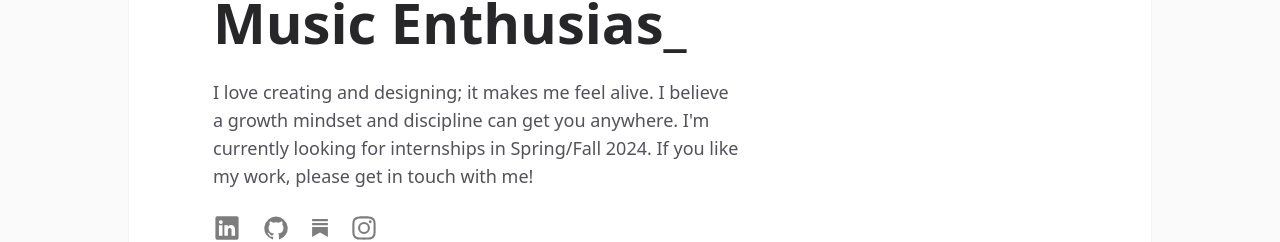
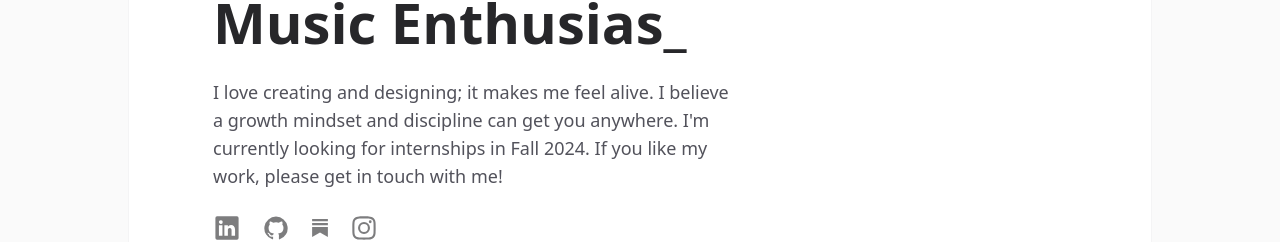
Before and after one commit to kevinyejoonlee/Portfolio2024, a React (Create React App) app: page / in a window 1280 px wide. Shown: the part 293-535 px from the top of the page. Built offline with nearby package versions, Linux system fonts and the light colour scheme.

Commit message:
date change

```diff
--- a/src/components/Introduction/Introduction.js
+++ b/src/components/Introduction/Introduction.js
@@ -46,7 +46,7 @@ const Introduction = () => {
         <h1 className="title">Kevin Ye-Joon Lee<br></br><TypingEffect/></h1>
         <div className="maxwidth-60">
           <h1 className="paragraph">
-          I love creating and designing; it makes me feel alive. I believe a growth mindset and discipline can get you anywhere. I'm currently looking for internships in Spring/Fall 2024. If you like my work, please get in touch with me!
+          I love creating and designing; it makes me feel alive. I believe a growth mindset and discipline can get you anywhere. I'm currently looking for internships in Fall 2024. If you like my work, please get in touch with me!
           </h1>
         </div>
 
```
Also changed, not shown: 7 other files (tests, documents, lock files or other folders).
